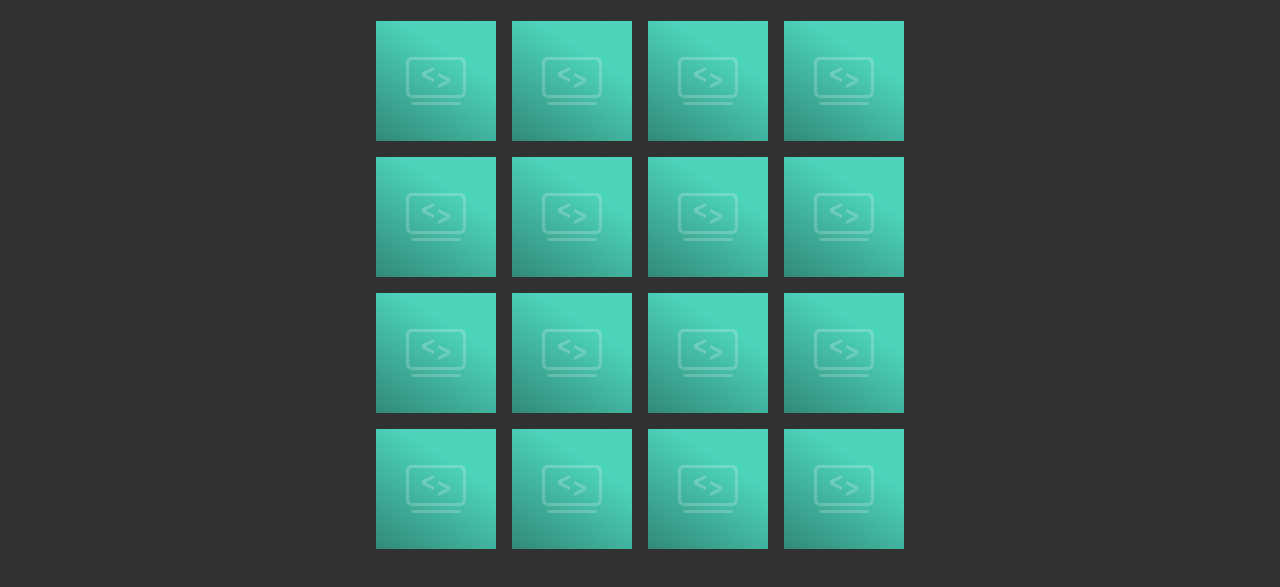
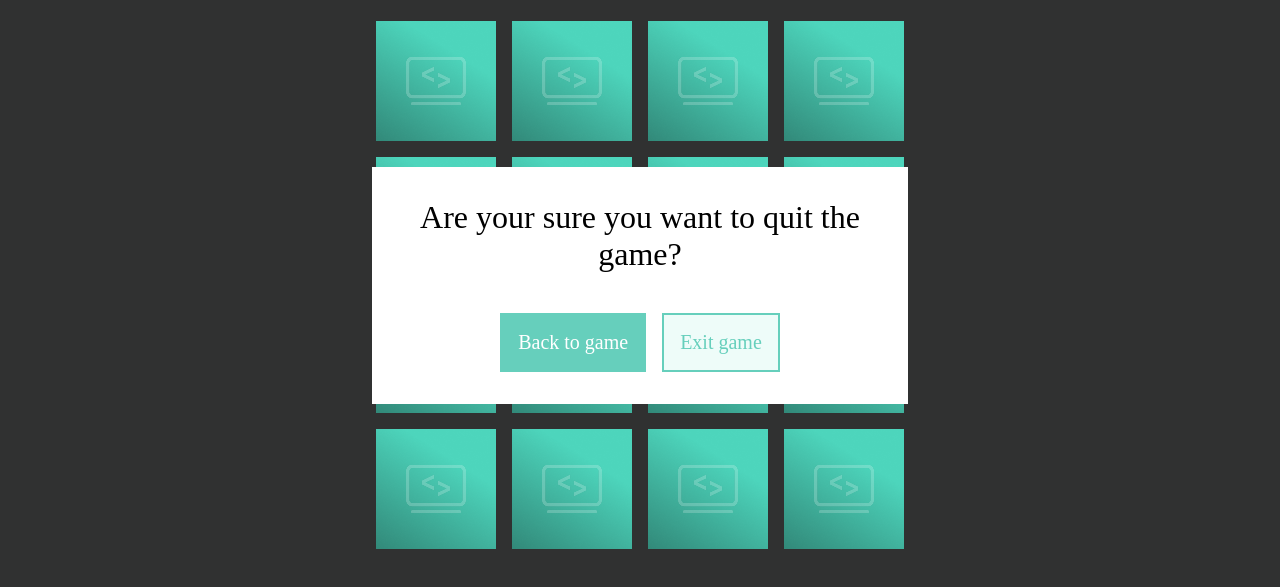
Before and after one commit to Saki63/memory, a website built with Vite: page src/pages/board.html in a window 1280 px wide. Shown: the part 115-702 px from the top of the page. Built offline with nearby package versions, Linux system fonts and the light colour scheme; a web font is replaced by a local one.

Commit message:
feat: exit dialog theme 1

```diff
--- a/src/pages/board.html
+++ b/src/pages/board.html
@@ -50,6 +50,15 @@
                 <div class="card"><img src="/assets/img/backside-card-theme1.png" alt=""></div>
             </div>
         </div>
+        <div class="overlay">
+            <div class="exit_dialog">
+                <span>Are your sure you want to quit the game?</span>
+                <div>
+                    <button class="back_to_game_btn">Back to game</button>
+                    <a class="exit_link" href="">Exit game</a>
+                </div>
+            </div>
+        </div>
     </main>
     <script type="module" src="../main.ts"></script>
 </body>
--- a/src/scss/pages/_board.scss
+++ b/src/scss/pages/_board.scss
@@ -116,3 +116,64 @@ $score_background_colors: (theme1: rgba(134, 233, 214, 0.2), theme2: rgba(255, 2
         cursor: pointer;
     }
 }
+
+.d_none{
+    display: none;
+}
+
+.overlay{
+    display: flex;
+    align-items: center;
+    justify-content: center;
+    position: absolute;
+    top: 0;
+    left: 0;
+    bottom: 0;
+    right: 0;
+
+    width: 100%;
+    max-width: 100vw;
+
+    height: 100vh;
+    max-height: 100%;
+}
+
+.exit_dialog{
+    background-color: white;
+    display: flex;
+    flex-direction: column;
+    align-items: center;
+    justify-content: center;
+    padding: 32px 24px;
+    max-width: 536px;
+    gap: 40px;
+    >span{
+        font-family: 'RedRose-Bold';
+        font-size: 32px;
+        color: black;
+        text-align: center;
+    }
+
+    >div{
+        display: flex;
+        gap: 16px;
+    }
+}
+
+.back_to_game_btn{
+    background-color: #66CFBC;
+    padding: 16px;
+    font-family: 'RedRose-Bold';
+    font-size: 20px;
+    color: white;
+    border: 2px solid #66CFBC;
+}
+
+.exit_link{
+    background-color: rgba(134, 233, 214, 0.14);
+    padding: 16px;
+    font-family: 'RedRose-Bold';
+    font-size: 20px;
+    color: #66CFBC;
+    border: 2px solid #66CFBC;
+}
```
